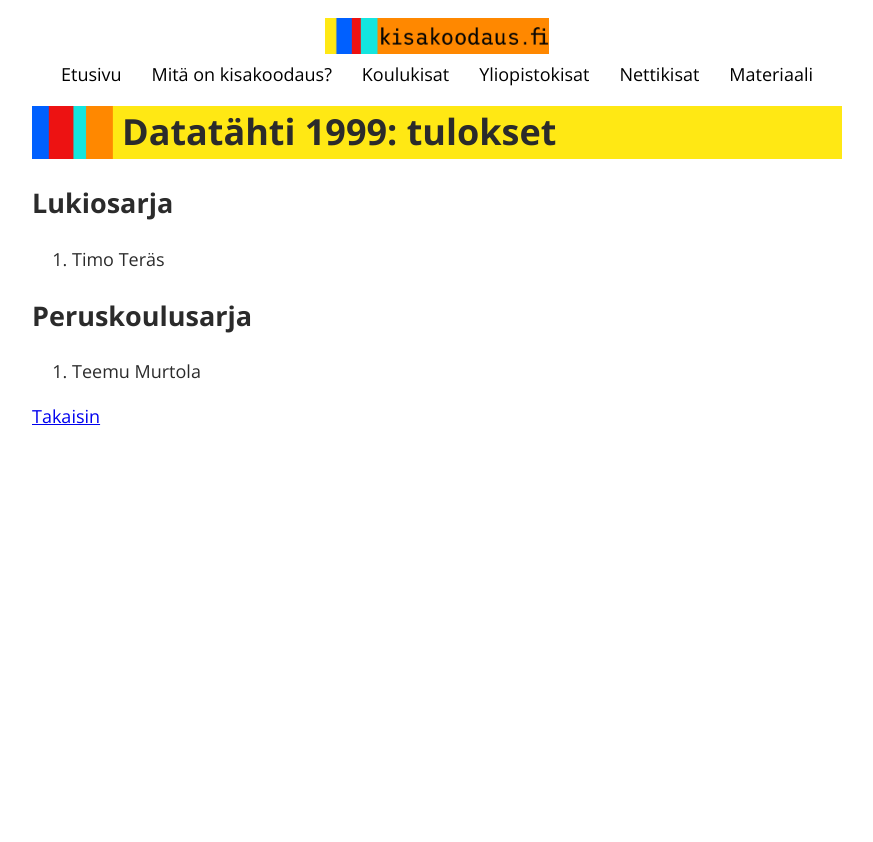
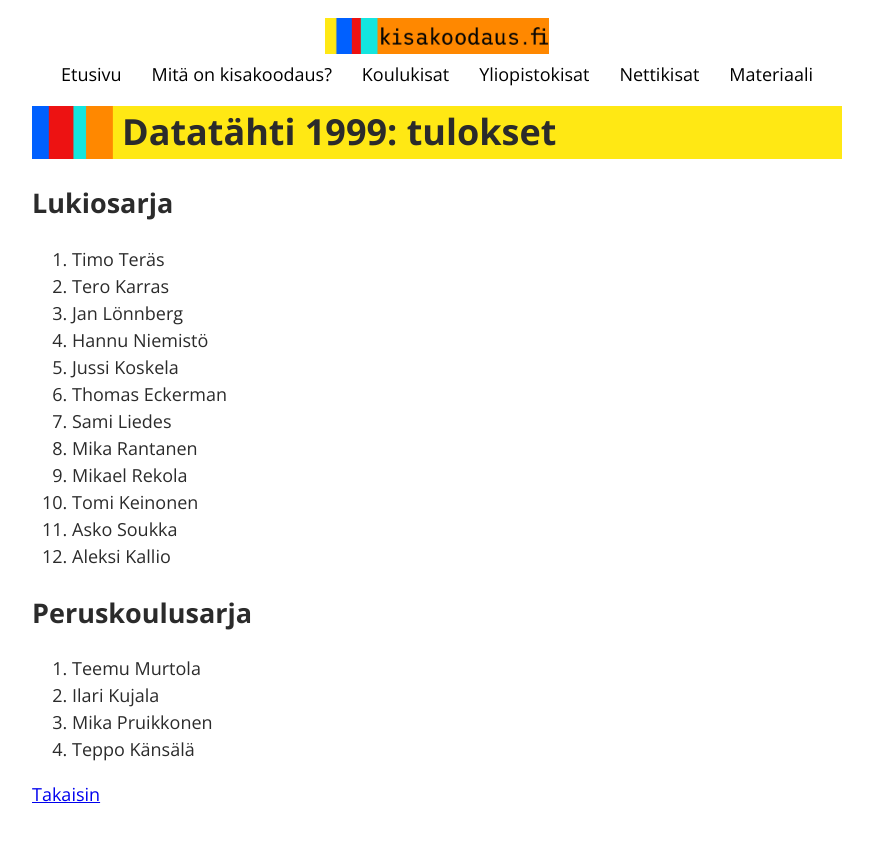
Before and after one commit to kisakoodaus/kisakoodaus.fi, a Jekyll site: the page built from datatahti/tulokset1999.html, in a window 1280 px wide. Shown: the top 842 px of the page, without its empty margins (203-1076 px from the left). Built offline with Jekyll 4.4.1, drawn with Linux system fonts in a browser that asks for light colours.

Commit message:
Täydennä Datatähti 1999 materiaali

```diff
--- a/datatahti/index.html
+++ b/datatahti/index.html
@@ -167,9 +167,9 @@ Lisää tietoa löydät
 </tr>
 <tr>
 	<td>1999</td>
-	<td></td>
+	<td><a href="mat/dt99a.pdf">tehtävät</a></td>
 	<td><a href="mat/dt99l.pdf">tehtävät</a></td>
-	<td></td>
+	<td><a href="tulokset1999">tulokset</a></td>
 </tr>
 <tr>
 	<td>1998</td>
--- a/datatahti/tulokset1999.html
+++ b/datatahti/tulokset1999.html
@@ -6,11 +6,25 @@
 <h2>Lukiosarja</h2>
 <ol>
 <li>Timo Teräs
+<li>Tero Karras
+<li>Jan Lönnberg
+<li>Hannu Niemistö
+<li>Jussi Koskela
+<li>Thomas Eckerman
+<li>Sami Liedes
+<li>Mika Rantanen
+<li>Mikael Rekola
+<li>Tomi Keinonen
+<li>Asko Soukka
+<li>Aleksi Kallio
 </ol>
 
 <h2>Peruskoulusarja</h2>
 <ol>
 <li>Teemu Murtola
+<li>Ilari Kujala
+<li>Mika Pruikkonen
+<li>Teppo Känsälä
 </ol>
 
 <p><a href="..">Takaisin</a></p>
```
Also changed, not shown: 1 other file.
